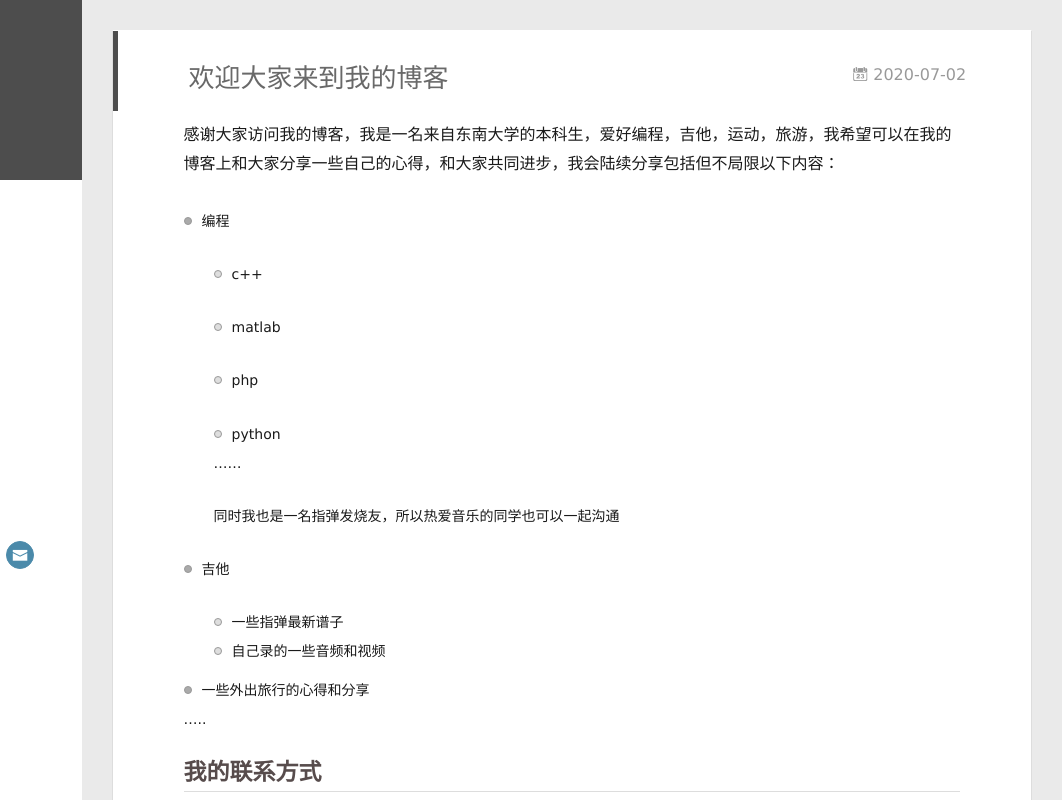
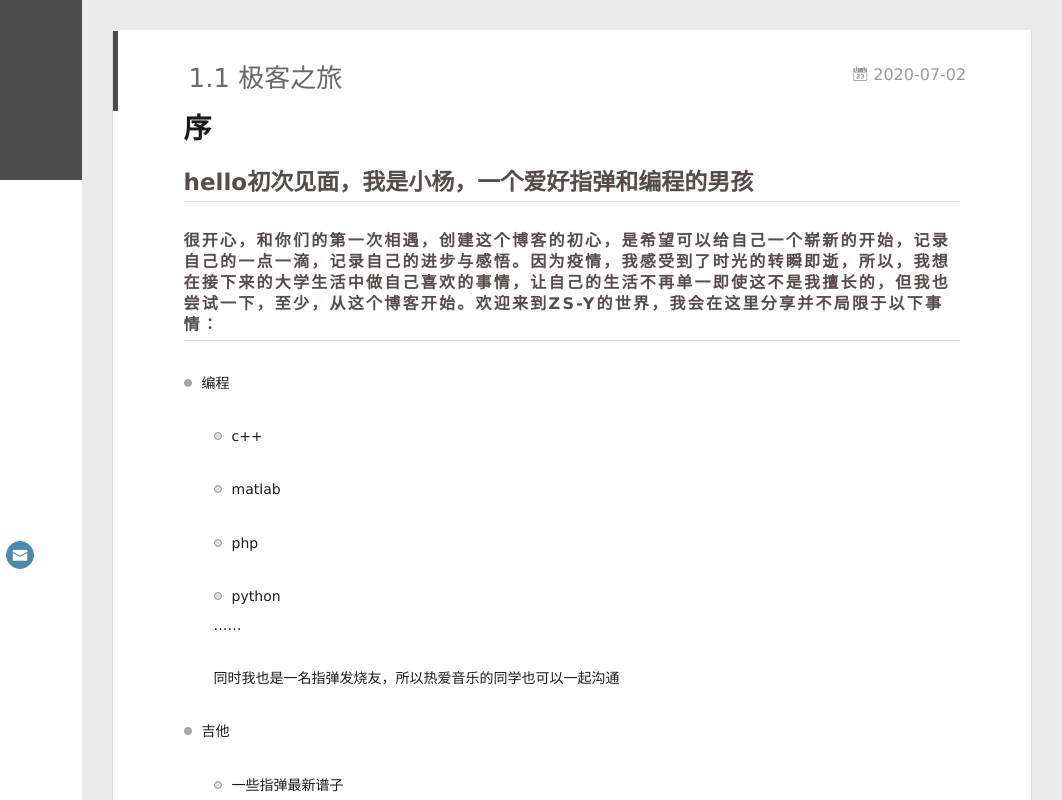
Before and after one commit to SEUleaderYang/SEUleaderYang.github.io, a plain HTML site: page 2020/07/02/hello-world/index.html in a window 1280 px wide. Shown: the full height of the page, 218-1280 px from the left. Drawn offline with Linux system fonts and the light colour scheme.

Commit message:
Site updated: 2020-07-02 22:57:02

```diff
--- a/2020/07/02/hello-world/index.html
+++ b/2020/07/02/hello-world/index.html
@@ -6,17 +6,17 @@
   <meta name="renderer" content="webkit">
   <meta http-equiv="X-UA-Compatible" content="IE=edge" >
   <link rel="dns-prefetch" href="http://yoursite.com">
-  <title>欢迎大家来到我的博客 | SEUleaderYang’s Blog</title>
+  <title>1.1 极客之旅 | SEUleaderYang’s Blog</title>
   <meta name="viewport" content="width=device-width, initial-scale=1, maximum-scale=1">
-  <meta name="description" content="感谢大家访问我的博客，我是一名来自东南大学的本科生，爱好编程，吉他，运动，旅游，我希望可以在我的博客上和大家分享一些自己的心得，和大家共同进步，我会陆续分享包括但不局限以下内容：  编程  c++  matlab  php  python…… 同时我也是一名指弹发烧友，所以热爱音乐的同学也可以一起沟通    吉他  一些指弹最新谱子 自己录的一些音频和视频   一些外出旅行的心得和分享 …..">
+  <meta name="description" content="序hello初次见面，我是小杨，一个爱好指弹和编程的男孩很开心，和你们的第一次相遇，创建这个博客的初心，是希望可以给自己一个崭新的开始，记录自己的一点一滴，记录自己的进步与感悟。因为疫情，我感受到了时光的转瞬即逝，所以，我想在接下来的大学生活中做自己喜欢的事情，让自己的生活不再单一即使这不是我擅长的，但我也尝试一下，至少，从这个博客开始。欢迎来到ZS-Y的世界，我会在这里分享并不局限于以下事情：">
 <meta property="og:type" content="article">
-<meta property="og:title" content="欢迎大家来到我的博客">
+<meta property="og:title" content="1.1 极客之旅">
 <meta property="og:url" content="http://yoursite.com/2020/07/02/hello-world/index.html">
 <meta property="og:site_name" content="SEUleaderYang’s Blog">
-<meta property="og:description" content="感谢大家访问我的博客，我是一名来自东南大学的本科生，爱好编程，吉他，运动，旅游，我希望可以在我的博客上和大家分享一些自己的心得，和大家共同进步，我会陆续分享包括但不局限以下内容：  编程  c++  matlab  php  python…… 同时我也是一名指弹发烧友，所以热爱音乐的同学也可以一起沟通    吉他  一些指弹最新谱子 自己录的一些音频和视频   一些外出旅行的心得和分享 …..">
+<meta property="og:description" content="序hello初次见面，我是小杨，一个爱好指弹和编程的男孩很开心，和你们的第一次相遇，创建这个博客的初心，是希望可以给自己一个崭新的开始，记录自己的一点一滴，记录自己的进步与感悟。因为疫情，我感受到了时光的转瞬即逝，所以，我想在接下来的大学生活中做自己喜欢的事情，让自己的生活不再单一即使这不是我擅长的，但我也尝试一下，至少，从这个博客开始。欢迎来到ZS-Y的世界，我会在这里分享并不局限于以下事情：">
 <meta property="og:locale" content="en_US">
 <meta property="article:published_time" content="2020-07-02T12:11:28.531Z">
-<meta property="article:modified_time" content="2020-07-02T14:12:02.529Z">
+<meta property="article:modified_time" content="2020-07-02T14:53:42.977Z">
 <meta property="article:author" content="ZS-Y">
 <meta name="twitter:card" content="summary">
 
@@ -171,7 +171,7 @@
 
 
     <h1 class="article-title" itemprop="name">
-      欢迎大家来到我的博客
+      1.1 极客之旅
     </h1>
 
 
@@ -184,8 +184,7 @@
 
     <div class="article-entry" itemprop="articleBody">
 
-        <p>感谢大家访问我的博客，我是一名来自东南大学的本科生，爱好编程，吉他，运动，旅游，我希望可以在我的博客上和大家分享一些自己的心得，和大家共同进步，我会陆续分享包括但不局限以下内容：</p>
-<ul>
+        <h1 id="序"><a href="#序" class="headerlink" title="序"></a>序</h1><h2 id="hello初次见面，我是小杨，一个爱好指弹和编程的男孩"><a href="#hello初次见面，我是小杨，一个爱好指弹和编程的男孩" class="headerlink" title="hello初次见面，我是小杨，一个爱好指弹和编程的男孩"></a>hello初次见面，我是小杨，一个爱好指弹和编程的男孩</h2><h4 id="很开心，和你们的第一次相遇，创建这个博客的初心，是希望可以给自己一个崭新的开始，记录自己的一点一滴，记录自己的进步与感悟。因为疫情，我感受到了时光的转瞬即逝，所以，我想在接下来的大学生活中做自己喜欢的事情，让自己的生活不再单一即使这不是我擅长的，但我也尝试一下，至少，从这个博客开始。欢迎来到ZS-Y的世界，我会在这里分享并不局限于以下事情："><a href="#很开心，和你们的第一次相遇，创建这个博客的初心，是希望可以给自己一个崭新的开始，记录自己的一点一滴，记录自己的进步与感悟。因为疫情，我感受到了时光的转瞬即逝，所以，我想在接下来的大学生活中做自己喜欢的事情，让自己的生活不再单一即使这不是我擅长的，但我也尝试一下，至少，从这个博客开始。欢迎来到ZS-Y的世界，我会在这里分享并不局限于以下事情：" class="headerlink" title="很开心，和你们的第一次相遇，创建这个博客的初心，是希望可以给自己一个崭新的开始，记录自己的一点一滴，记录自己的进步与感悟。因为疫情，我感受到了时光的转瞬即逝，所以，我想在接下来的大学生活中做自己喜欢的事情，让自己的生活不再单一即使这不是我擅长的，但我也尝试一下，至少，从这个博客开始。欢迎来到ZS-Y的世界，我会在这里分享并不局限于以下事情："></a>很开心，和你们的第一次相遇，创建这个博客的初心，是希望可以给自己一个崭新的开始，记录自己的一点一滴，记录自己的进步与感悟。因为疫情，我感受到了时光的转瞬即逝，所以，我想在接下来的大学生活中做自己喜欢的事情，让自己的生活不再单一即使这不是我擅长的，但我也尝试一下，至少，从这个博客开始。欢迎来到ZS-Y的世界，我会在这里分享并不局限于以下事情：</h4><ul>
 <li><p>编程</p>
 <ul>
 <li><p>c++</p>
@@ -206,9 +205,10 @@
 </ul>
 </li>
 <li><p>一些外出旅行的心得和分享<br> …..</p>
+<p>希望在这里和志同道合的朋友聚在一起，分享我们共同的故事，一起成长，一起变好</p>
 </li>
 </ul>
-<h2 id="我的联系方式"><a href="#我的联系方式" class="headerlink" title="我的联系方式"></a>我的联系方式</h2><p>QQ:1575664761<br>github:SEUleaderYang<br>wechat:Yangzesong0</p>
+<h4 id="有趣的人生，一半是山河湖海，一半是友人相伴"><a href="#有趣的人生，一半是山河湖海，一半是友人相伴" class="headerlink" title="有趣的人生，一半是山河湖海，一半是友人相伴"></a>有趣的人生，一半是山河湖海，一半是友人相伴</h4><h2 id="我的联系方式"><a href="#我的联系方式" class="headerlink" title="我的联系方式"></a>我的联系方式</h2><p>QQ:1575664761<br>github:SEUleaderYang<br>wechat:Yangzesong0</p>
 <p>More info: <a href="https://github.com/SEUleaderYang" target="_blank" rel="noopener">SEUleaderYang.git</a></p>
 
 
--- a/content.json
+++ b/content.json
@@ -1 +1 @@
-[{"title":"1.2：关于markdown博客书写的入门教程","date":"2020-07-02T12:21:59.000Z","path":"2020/07/02/我的第一篇博客文章/","tags":[]},{"title":"欢迎大家来到我的博客","date":"2020-07-02T12:11:28.531Z","path":"2020/07/02/hello-world/","tags":[]}]
+[{"title":"1.2：关于markdown博客书写的入门教程","date":"2020-07-02T12:21:59.000Z","path":"2020/07/02/我的第一篇博客文章/","tags":[]},{"title":"1.1 极客之旅","date":"2020-07-02T12:11:28.531Z","path":"2020/07/02/hello-world/","tags":[]}]
```
Also changed, not shown: 2020/07/02/我的第一篇博客文章/index.html (+1 -1 lines), archives/2020/07/index.html (+1 -1 lines), archives/2020/index.html (+1 -1 lines), archives/index.html (+1 -1 lines), index.html (+4 -4 lines).
